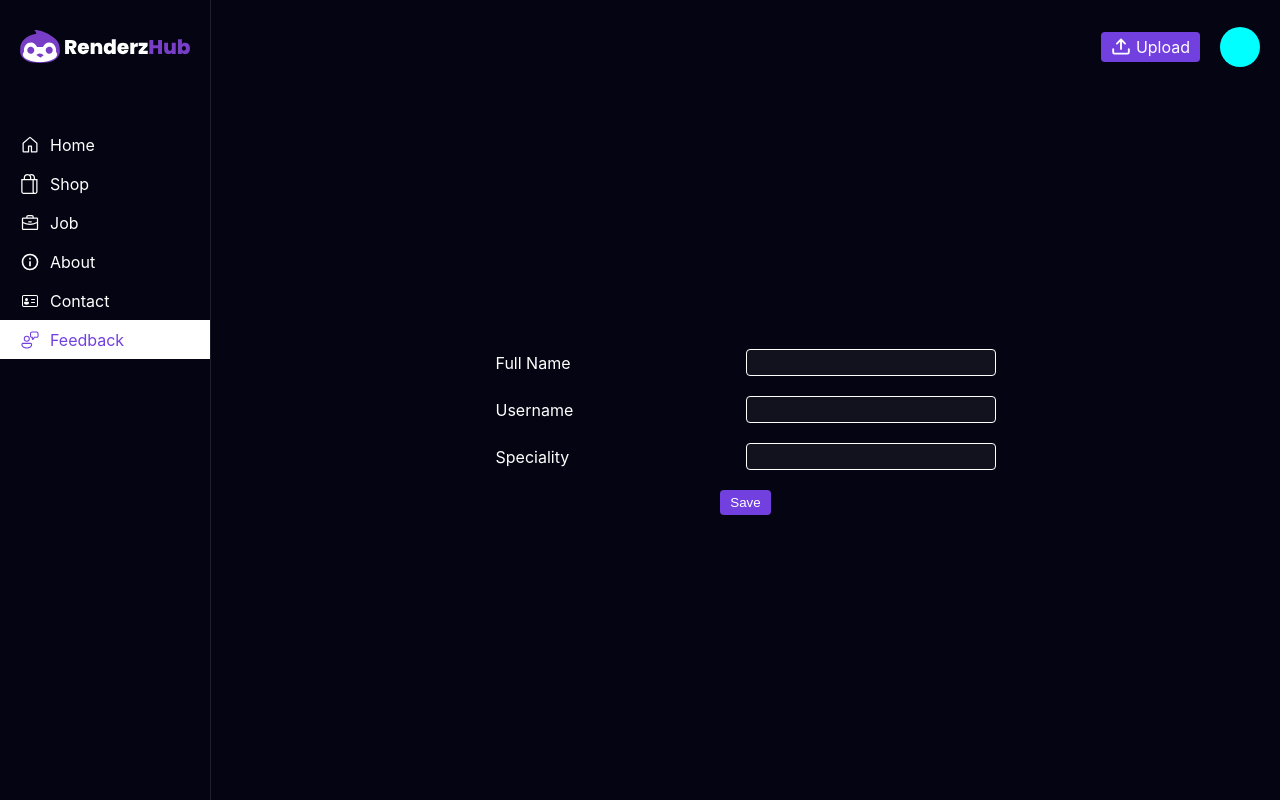
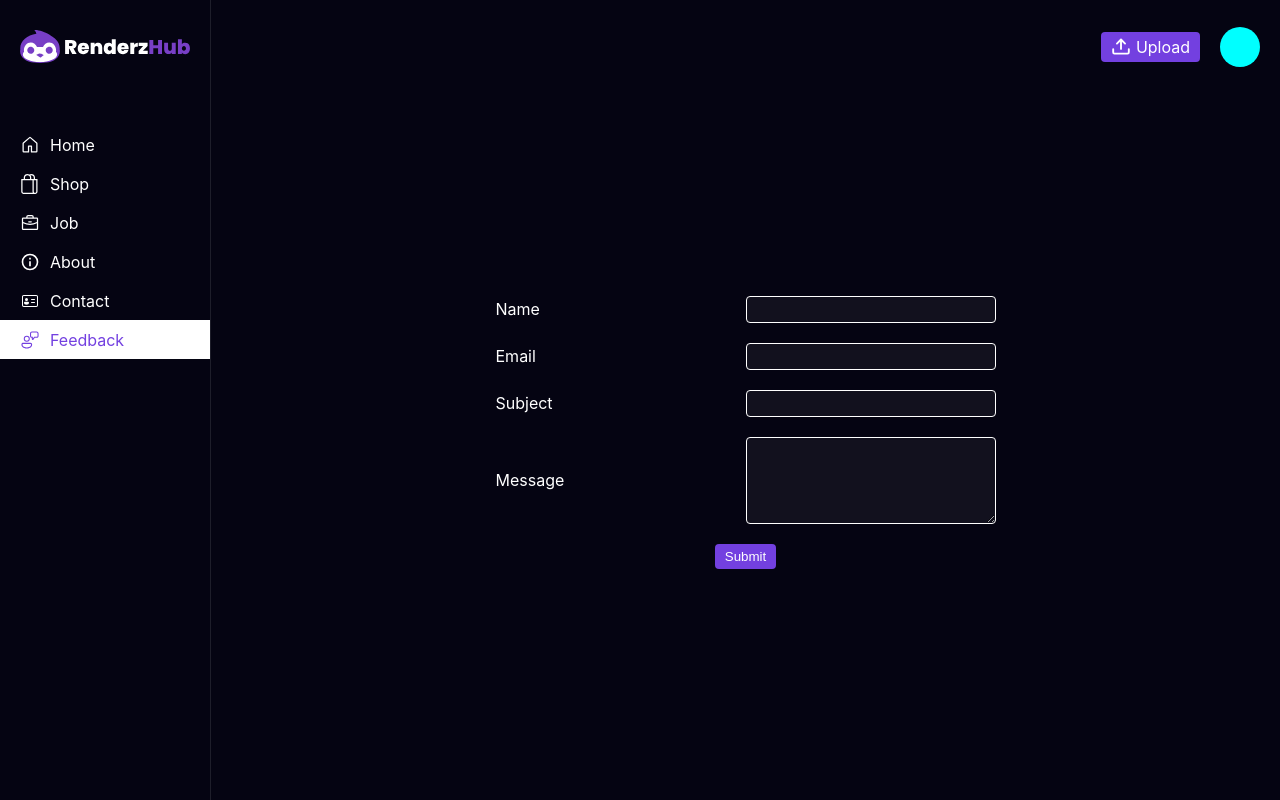
Before and after one commit to shaunpinto22/RENDERZHUB-GWS, a React (Create React App) app: page / in a window 1280 px wide. Built offline with nearby package versions, Linux system fonts and the light colour scheme.

Commit message:
#updateByDz

```diff
--- a/src/components/feedback/Feedback.jsx
+++ b/src/components/feedback/Feedback.jsx
@@ -19,31 +19,39 @@ const Feedback = () => {
             <form action="" method="post">
               <div>
                 <div className="formElementContainer left">
-                  <label htmlFor="fname">Full Name</label>
+                  <label>Name</label>
                 </div>
                 <div className="formElementContainer right">
-                  <input type="text" name="fname" />
+                  <input type="text" name="name" />
                 </div>
               </div>
               <div>
                 <div className="formElementContainer left">
-                  <label htmlFor="uname">Username</label>
+                  <label>Email</label>
                 </div>
                 <div className="formElementContainer right">
-                  <input type="text" name="uname" />
+                  <input type="text" name="email" />
                 </div>
               </div>
               <div>
                 <div className="formElementContainer left">
-                  <label htmlFor="speciality">Speciality</label>
+                  <label>Subject</label>
                 </div>
                 <div className="formElementContainer right">
-                  <input type="text" name="speciality" />
+                  <input type="text" name="subject" />
+                </div>
+              </div>
+              <div>
+                <div className="formElementContainer left">
+                  <label>Message</label>
+                </div>
+                <div className="formElementContainer right">
+                  <textarea name="message" cols="30" rows="5"></textarea>
                 </div>
               </div>
               <div>
                 <div className="formElementContainer center">
-                  <input type="submit" value="Save" />
+                  <input type="submit" value="Submit" />
                 </div>
               </div>
             </form>
```
